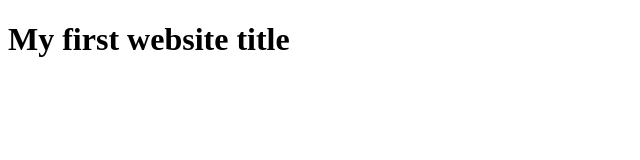
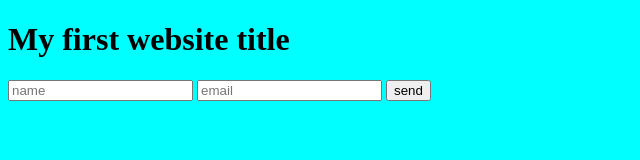
Before and after one commit to 2byrdp09/branching, a plain HTML site: page index.html in a window 1280 px wide. Shown: the whole page, without its empty margins (0-640 px from the left). Drawn offline with Linux system fonts and the light colour scheme.

Commit message:
added a form

```diff
--- a/css/main.css
+++ b/css/main.css
@@ -0,0 +1,3 @@
+body{
+    background-color: aqua
+}
--- a/index.html
+++ b/index.html
@@ -3,15 +3,21 @@
     <head>
 
         <title>Testing Branching</title>
-        <link type="text/css" rel="stylesheet" ref="css/main.css">
+        <link type="text/css" rel="stylesheet" href="css/main.css">
 
     </head>
 
     <body>
 
-
         <h1> My first website title </h1>
 
+        <form>
+
+        <input type="text" placeholder="name">
+        <input type="email" placeholder="email">
+        <input type="submit" value="send">
+
+        </form>
 
     </body>
 
```
